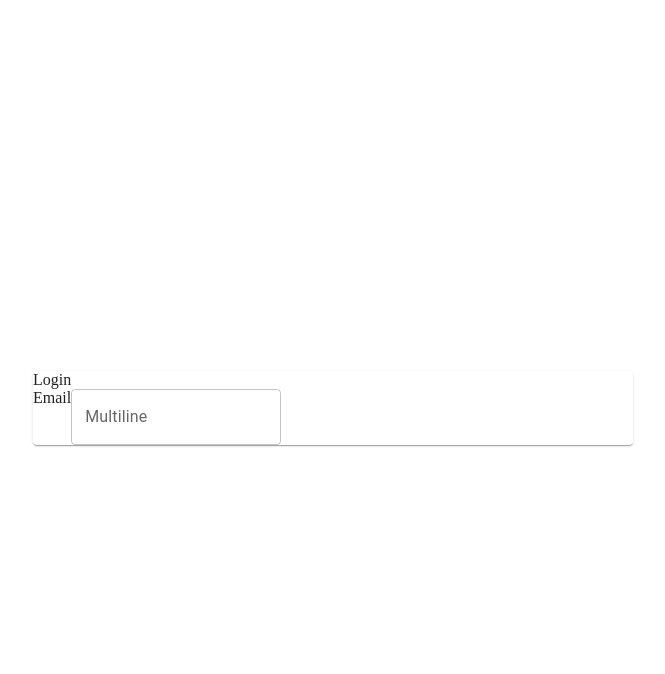
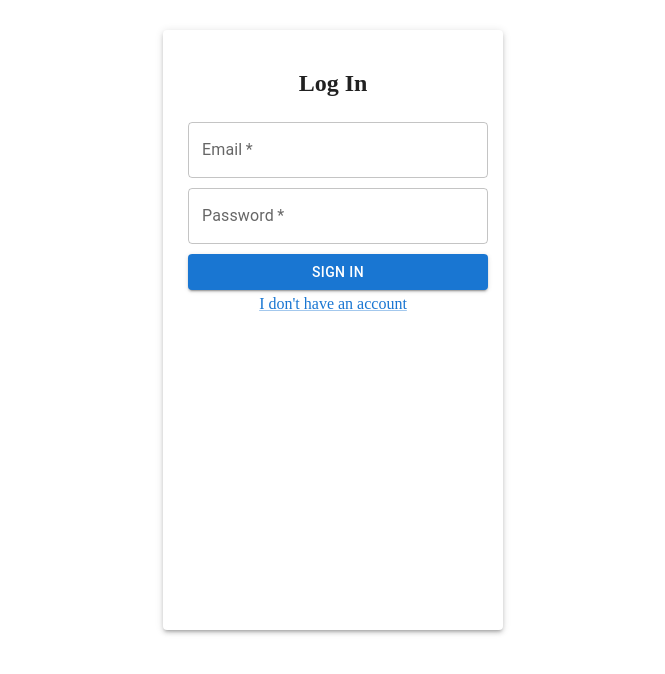
Before and after one commit to Bochra21/Appointments_ReactJS, a React (Create React App) app: page / in a window 1280 px wide. Shown: the top 674 px of the page, without its empty margins (307-972 px from the left). Built offline with nearby package versions, Linux system fonts and the light colour scheme; the HTML template or start-up script is replaced by a standard one.

Commit message:
login page ui

```diff
--- /dev/null
+++ b/src/pages/auth/AuthCard.js
@@ -0,0 +1,24 @@
+import React from 'react';
+import {Paper} from "@mui/material";
+
+const AuthCard = ({children}) =>
+{
+    const paperStyle =
+    {
+        padding: 20,
+        marginTop:30,
+        height: "70vh",
+        width: "300px",
+    };
+
+    return (
+
+        <div>
+               <Paper elevation={3} style={paperStyle}>
+               {children}
+               </Paper>
+        </div>
+    );
+}
+
+export default AuthCard;
--- /dev/null
+++ b/src/pages/auth/AuthForm.js
@@ -0,0 +1,47 @@
+import React from "react";
+import { Button, TextField, Grid, Link } from "@mui/material";
+import AuthCard from './AuthCard';
+
+const AuthForm = () => {
+
+  const marginStyle={
+    margin :5
+  }
+
+  return (
+    <div>
+      <Grid align="center">
+     <AuthCard>
+          {/* <Avatar Style={avatarStyle}> </Avatar> */}
+          <h2>Log In</h2>
+          <TextField style={marginStyle}
+            label="Email"
+            placeholder="Foulen@gmail.com"
+            fullWidth
+            required
+          />
+          <br></br>
+          <TextField style={marginStyle}
+          id="outlined-password-input"
+          label="Password"
+          type="password"
+          autoComplete="current-password"
+          required
+          fullWidth
+        />
+
+          <Button type="submit" variant="contained" fullWidth size='medium' style={marginStyle}>
+            Sign in
+          </Button>
+          <br></br>
+          <Link href="#" underline="always">
+            {"I don't have an account"}
+          </Link>
+
+        </AuthCard>
+      </Grid>
+    </div>
+  );
+};
+
+export default AuthForm;
--- a/src/pages/auth/Login.js
+++ b/src/pages/auth/Login.js
@@ -1,7 +1,6 @@
 import React from 'react';
 
-import { Card, Grid } from '@mui/material';
-import TextField from '@mui/material/TextField';
+import AuthForm from './AuthForm';
 
 
 
@@ -9,18 +8,7 @@ import TextField from '@mui/material/TextField';
 const Login = () => {
     return (
  <div>
-     <Grid container justifyContent="center" alignItems="center" style={{ minHeight: '100vh' }}>
-        <Card sx={{ width: '60%', maxWidth: 600 }}>
-     Login <br></br>
-     Email
-     <TextField
-          id="outlined-multiline-flexible"
-          label="Multiline"
-          multiline
-          maxRows={4}
-        />
-        </Card>
-  </Grid>
+<AuthForm></AuthForm>
 </div>
     );
 }
```
